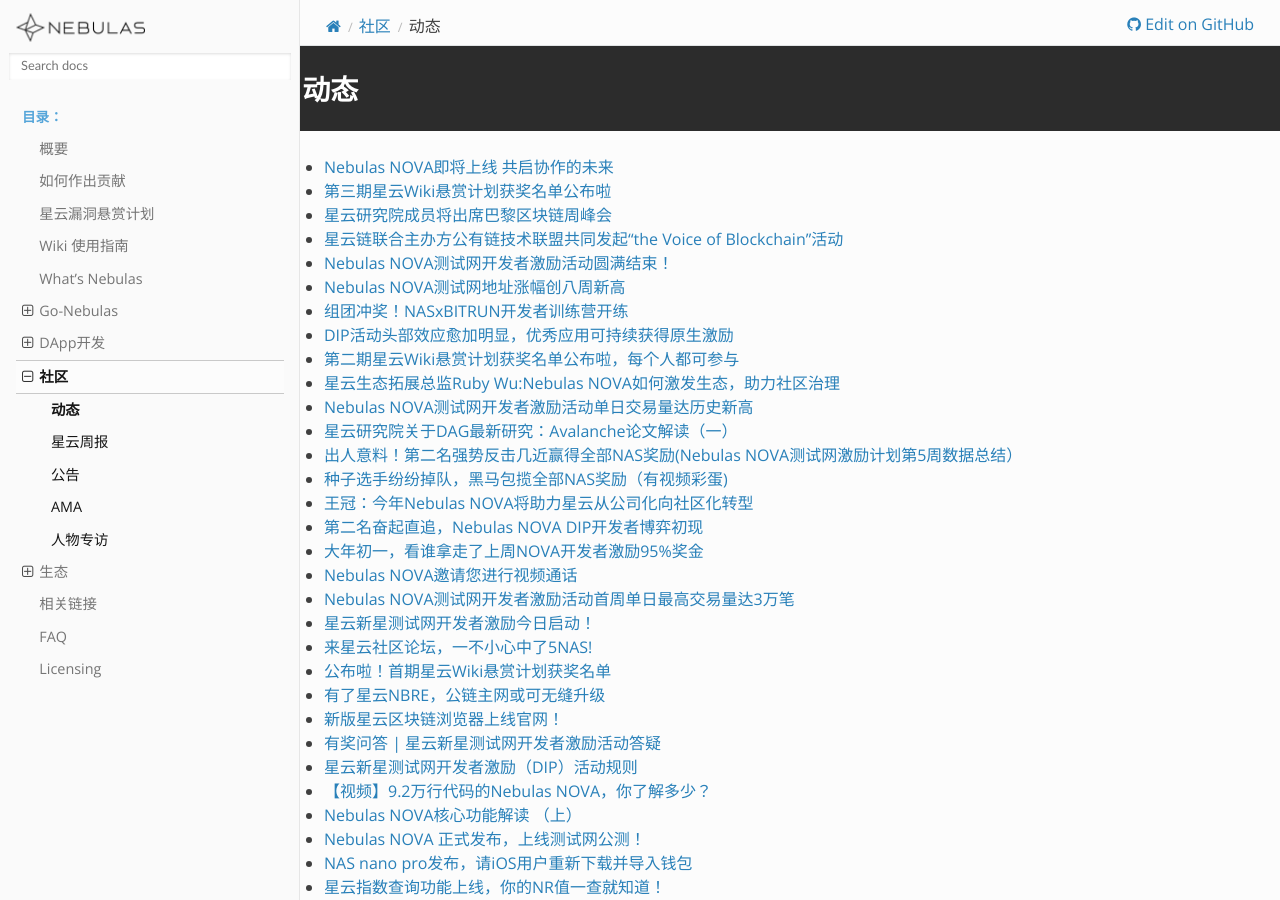
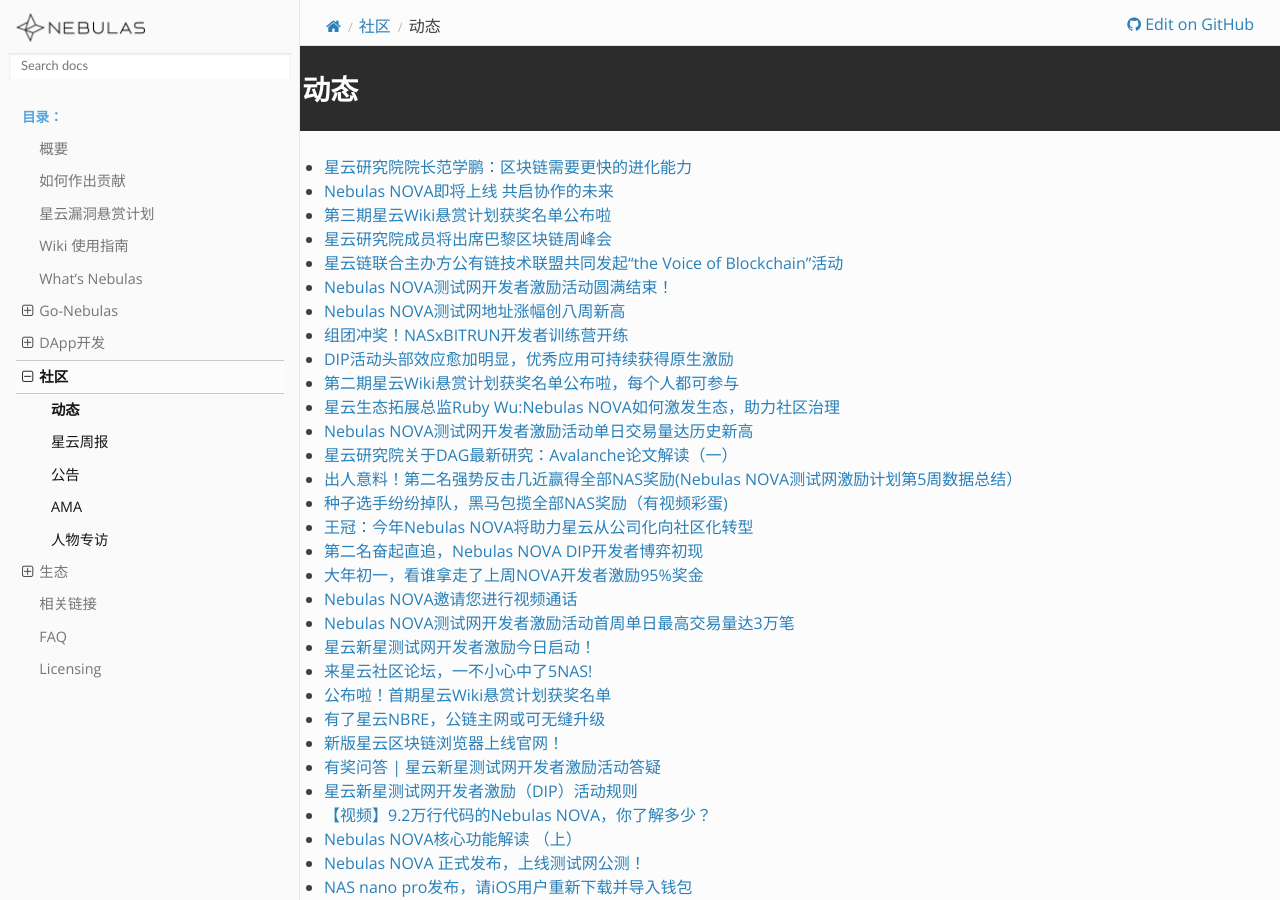
Before and after one commit to nebulasio/nebdocs, a Sphinx documentation site: the page built from docs/community/events.md, in a window 1280 px wide and 900 px high. Built offline with Sphinx 7.4.7 and the Read the Docs theme 2.0.0, drawn with Linux system fonts in a browser that asks for light colours; pages that are not in the unit, such as notebooks, are missing from menus.

Commit message:
Update events.md

```diff
--- a/docs/community/events.md
+++ b/docs/community/events.md
@@ -1,5 +1,6 @@
 # 动态
 
+- [星云研究院院长范学鹏：区块链需要更快的进化能力](https://blog.nebulas.io/2019/04/17/blockchain-needs-faster-evolution/)
 - [Nebulas NOVA即将上线 共启协作的未来](https://blog.nebulas.io/2019/04/12/nebulas-nova-is-coming-soon-opening-the-future-of-collaboration/)
 - [第三期星云Wiki悬赏计划获奖名单公布啦](https://blog.nebulas.io/2019/04/11/the-third-winners-of-nebulas-wiki-bounty-program/)
 - [星云研究院成员将出席巴黎区块链周峰会](https://blog.nebulas.io/2019/04/11/members-of-the-nebulas-research-team-will-attend-the-paris-blockchain-week-summit/)
```
